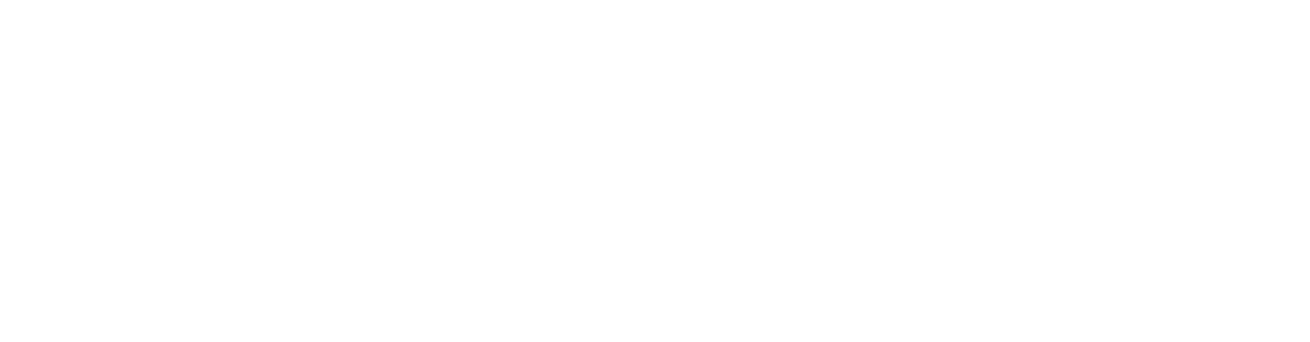
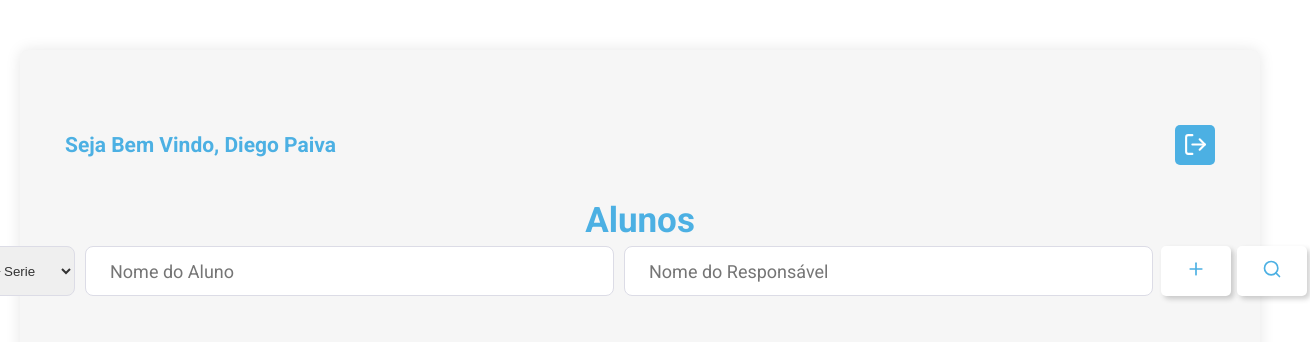
Before and after one commit to diiegopaiivam/agenda-escolar, a React (Create React App) app in the folder front/: page /aluno in a window 1280 px wide. Shown: the top 342 px of the page, 1310 px wide, since content can reach past the window. Built offline with nearby package versions, Linux system fonts and the light colour scheme.

Commit message:
adicionando formulario de alunos

```diff
--- a/front/src/index.css
+++ b/front/src/index.css
@@ -19,11 +19,13 @@
 
 button {
     cursor: pointer;
+    width: 100%;
+    height: 50px;
 }
 
 form input {
     width: 100%;
-    height: 60px;
+    height: 50px;
     color: #333;
     border: 1px solid #dcdce6;
     border-radius: 8px;
--- /dev/null
+++ b/front/src/pages/aluno/index.js
@@ -0,0 +1,43 @@
+import React from 'react';
+import { FiLogOut, FiPlus, FiSearch } from 'react-icons/fi';
+
+import './style.css';
+
+const Aluno = () => {
+    return (
+        <div className="home">
+            <div className="container">
+                <header>
+                    <div className="row">
+                        <h2>Seja Bem Vindo, <strong>Diego Paiva</strong></h2>
+                        <div className="icon">
+                            <FiLogOut size={25} style={{margin: "7 auto", display: "block"}} color="#fff"/>
+                        </div>
+                    </div>
+                </header>
+                <section>
+                    <div className="title">Alunos</div>
+                    <form>
+                        <div className="row">
+                            <div className="form-group">
+                                <select>
+                                    <option value="1">1ª Serie</option>
+                                    <option value="2">2ª Serie</option>
+                                    <option value="3">3ª Serie</option>
+                                </select>
+                                <input className="name" placeholder="Nome do Aluno" />
+                                <input placeholder="Nome do Responsável" />
+                            </div>
+                            <div className="adicionais">
+                                <button><FiPlus size={20} color="#4CB0E3" /></button>
+                                <button><FiSearch size={20} color="#4CB0E3" /></button>
+                            </div>
+                        </div>
+                    </form>
+                </section>
+            </div>
+        </div>
+    );
+};
+
+export default Aluno;
--- /dev/null
+++ b/front/src/pages/aluno/style.css
@@ -0,0 +1,104 @@
+.home {
+    padding: 20px;
+}
+
+.container {
+    width: 100%;
+    max-width: 1450px;
+    height: 88vh;
+    margin: 0 auto;
+    margin-top: 15px;
+    background-color: #F6F6F6;
+    position: relative;
+    border-radius: 8px;
+    box-shadow: 0 0 15px rgba(0, 0, 0, 0.1);
+}
+
+.container header {
+    top: 10px;
+    left: 10px;
+    margin: 30px;
+}
+
+.container header .row {
+    top: 30px;
+    display: flex;
+    align-items: center;
+    justify-content: space-between;
+    position: relative;
+    padding: 15px;
+    top: 60px;
+}
+
+.container header .row .icon {
+    background-color: #4CB0E3;
+    min-width: 40px;
+    min-height: 40px;
+    border-radius: 5px;
+    cursor: pointer;
+    transition: filter 0.2s;
+}
+
+.container header .row .icon:hover {
+    filter: brightness(90%);
+}
+
+.container header h2 {
+    color: #4CB0E3;
+}
+
+.container section {
+    margin-top: 80px;
+    display: block;
+    position: relative;
+}
+
+.container section .title {
+    text-align: center;
+    font-size: 35px;
+    font-weight: bold;
+    color: #4CB0E3;
+}
+
+.row {
+    display: flex;
+    align-items: center;
+    justify-content: center;
+}
+
+.row .form-group {
+    display: flex;
+    align-items: center;
+    justify-content: center;
+}
+
+.row .adicionais {
+    display: flex;
+    align-items: center;
+    justify-content: center;
+}
+
+.row .adicionais button {
+    width: 70px;
+    background-color: #fff;
+    border-radius: 5px;
+    margin: 3px;
+    border: none;
+    box-shadow: 3px 3px 5px rgba(50, 50, 50, 0.23);
+}
+
+.row .form-group input {
+    margin: 5px;
+    width: 570px;
+}
+
+.row .form-group select {
+    margin: 5px;
+    max-width: 100px;
+    width: 40%;
+    height: 50px;
+    color: #333;
+    border: 1px solid #dcdce6;
+    border-radius: 8px;
+    padding: 0 8px;
+}
--- /dev/null
+++ b/front/src/pages/comunicado/index.js
@@ -0,0 +1,9 @@
+import React from 'react';
+
+const Comunicado = () => {
+    return <h1>
+        Comunicado!
+    </h1>
+};
+
+export default Comunicado;
--- a/front/src/pages/home/index.js
+++ b/front/src/pages/home/index.js
@@ -3,10 +3,12 @@
 import Aluno from './../../assets/aluno.svg';
 import Responsavel from './../../assets/responsavel.svg';
 import Agenda from './../../assets/agenda-icon.svg';
+import { Link } from 'react-router-dom';
 
 import './style.css';
 
 const Home = () => {
+
     return (
         <div className="home">
             <div className="container">
@@ -21,15 +23,24 @@
                 <section>
                     <div className="title">Escolhe uma seção</div>
                     <div className="card-section">
-                        <div className="card-active">
+                        <Link style={{textDecoration: 'none'}} to="/aluno">
+                            <div className="card">
                                 <img src={Aluno} alt="Seção de alunos" />
+                                <p className="description">Alunos</p>
                             </div>
+                        </Link>
+                        <Link style={{textDecoration: 'none'}} to="/responsavel">
                             <div className="card">
                                 <img src={Responsavel} alt="Seção de Responsável" />
+                                <p className="description">Responsavel</p>
                             </div>
+                        </Link>
+                        <Link style={{textDecoration: 'none'}} to="/comunicado">
                             <div className="card">
                                 <img className="comunicado" src={Agenda} alt="Enviar comunicados" />
+                                <p className="description-comunicado">Enviar Comunicado</p>
                             </div>
+                        </Link>
                     </div>
                 </section>
             </div>
--- a/front/src/pages/home/style.css
+++ b/front/src/pages/home/style.css
@@ -110,3 +110,49 @@
     position: relative;
     top: 50px;
 }
+
+.card-active .comunicado {
+    margin: 0 auto;
+    max-width: 200px;
+    display: block;
+    position: relative;
+    top: 50px;
+}
+
+.card .description {
+    font-size: 30px;
+    position: relative;
+    top: 60px;
+    text-align: center;
+    font-weight: bold;
+    color: #4cb0e3;
+    text-decoration: none;
+}
+
+
+.card .description-comunicado {
+    font-size: 25px;
+    position: relative;
+    top: 110px;
+    text-align: center;
+    font-weight: bold;
+    color: #4cb0e3;
+}
+
+.card-active .description-comunicado {
+    font-size: 25px;
+    position: relative;
+    top: 110px;
+    text-align: center;
+    font-weight: bold;
+    color: #4cb0e3;
+}
+
+.card-active .description {
+    font-size: 30px;
+    position: relative;
+    top: 60px;
+    text-align: center;
+    font-weight: bold;
+    color: #4cb0e3;
+}
--- /dev/null
+++ b/front/src/pages/responsavel/index.js
@@ -0,0 +1,9 @@
+import React from 'react';
+
+const Responsavel = () => {
+    return <h1>
+        Responsavel!
+    </h1>
+};
+
+export default Responsavel;
--- a/front/src/routes.js
+++ b/front/src/routes.js
@@ -2,12 +2,19 @@
 import { BrowserRouter, Route, Switch } from 'react-router-dom';
 
 import Home from './pages/home/index';
+import Aluno from './pages/aluno/index';
+import Responsavel from './pages/responsavel/index';
+import Comunicado from './pages/comunicado/index';
+
 
 export default function Routes(){
     return(
         <BrowserRouter>
             <Switch>
                 <Route exact path="/" component={Home} />
+                <Route path="/aluno" component={Aluno} />
+                <Route path="/responsavel" component={Responsavel} />
+                <Route path="/comunicado" component={Comunicado} />
             </Switch>
         </BrowserRouter>
     );
```
Also changed, not shown: front/src/pages/responsavel/style.css (added). Lines whose indentation alone changed are shown as unchanged.
